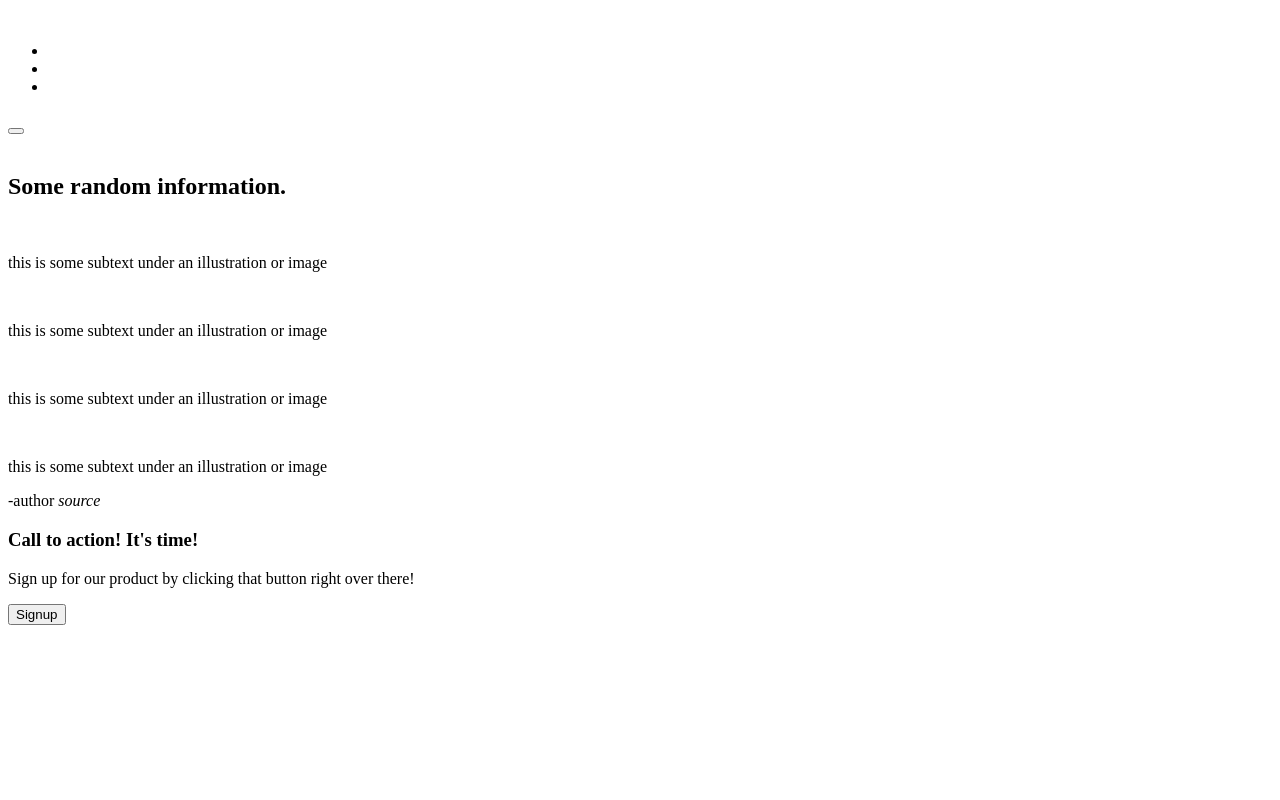
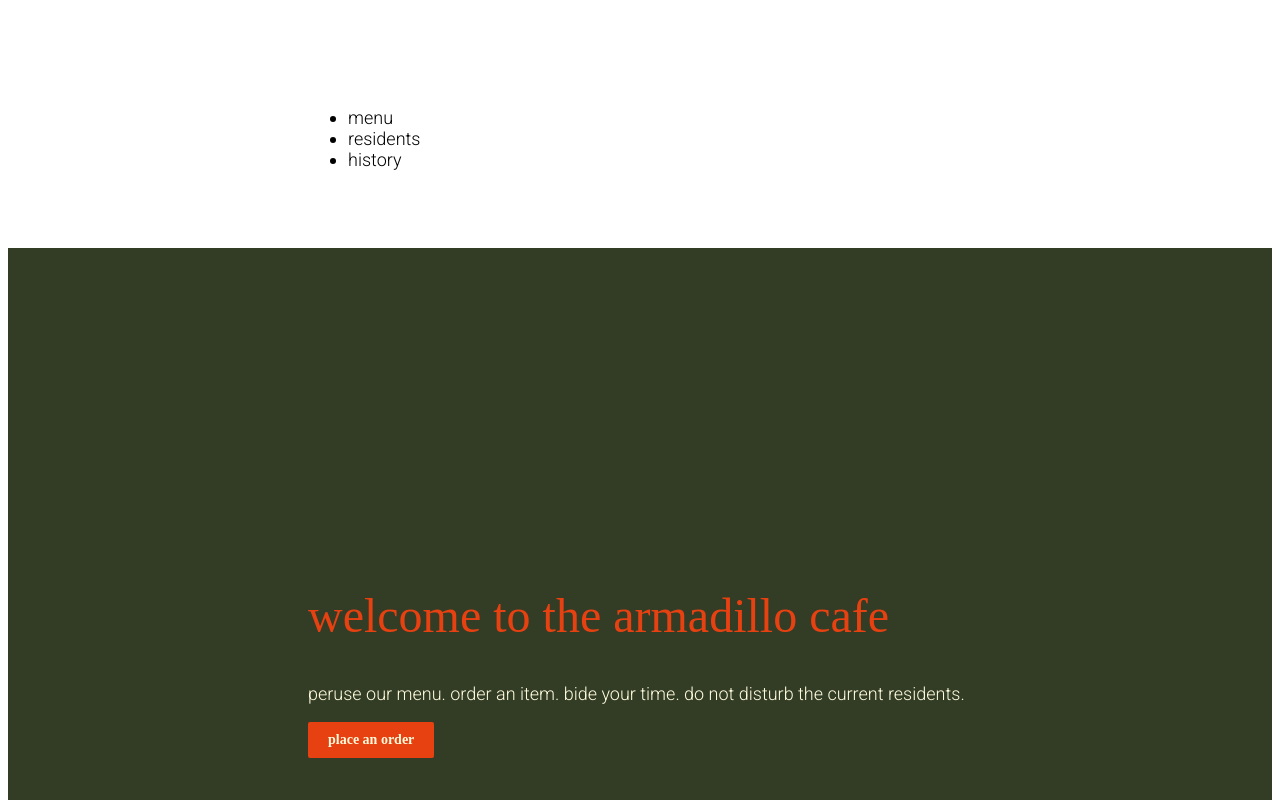
Before and after one commit to seaarmadillo/odin-landing-page, a plain HTML site: page index.html in a window 1280 px wide. Shown: the top 800 px of the page. Drawn offline with Linux system fonts and the light colour scheme; a web font is replaced by a local one.

Commit message:
Add background colors, font color, custom heading and custom body fonts.
adjust section padding-left to 300px
adjust section margin-left to 0px

```diff
--- a/index.html
+++ b/index.html
@@ -5,74 +5,89 @@
     <meta charset="UTF-8">
     <title>landing page</title>
     <link rel="stylesheet" href="styles.css">
+
+    <link rel="stylesheet" href="https://use.typekit.net/qvy6rgh.css">
+
+    <link rel="preconnect" href="https://fonts.googleapis.com">
+    <link rel="preconnect" href="https://fonts.gstatic.com" crossorigin>
+    <link href="https://fonts.googleapis.com/css2?family=Roboto:ital,wght@0,100..900;1,100..900&display=swap" rel="stylesheet">
 </head>
 
 <!--header/nav-->
 
-<header>
-    <container>
+<section>
+
+    <header>
+
         <div>
             <img>
         </div>
         <nav>
             <ul class="nav-list">
-                <li></li>
-                <li></li>
-                <li></li>
+                <li>menu</li>
+                <li>residents</li>
+                <li>history</li>
             </ul>
         </nav>
-    </container>
-</header>
+
+    </header>
+
+</section>
+
 
 <!--hero section-->
 
-<hero>
+<section class="hero-section">
     <div>
         <h1>
-
+            welcome to the armadillo cafe
         </h1>
-        <p>
-
+        <p class="darktheme">
+              peruse our menu. order an item. bide your time. do not disturb the current residents.
         </p>
         <button>
-
+            place an order
         </button>
     </div>
     <div>
         <img>
     </div>
-</hero>
+</section>
 
 <!--time for flex box!-->
 
 <section>
     <div>
         <h2>
-            Some random information.
+            local favorites
         </h2>
         <div>
             <article>
-                <img>
+                <img src="images/placeholder.png">
+                <h4>croissant of destiny</h4>
                 <p>
-                    this is some subtext under an illustration or image
+
                 </p>
             </article>
             <article>
-                <img>
+                <img src="images/placeholder.png">
+                <h4>beans of change</h4>
                 <p>
-                    this is some subtext under an illustration or image
+
                 </p>
             </article>
             <article>
-                <img>
+                <img src="images/placeholder.png">
+                <h4>yesterday's tears</h4>
                 <p>
-                    this is some subtext under an illustration or image
+                    a *sparkling* beverage
                 </p>
             </article>
             <article>
-                <img>
+                <img src="images/placeholder.png">
+                <h4>guava and cheese empanada</h4>
                 <p>
-                    this is some subtext under an illustration or image
+                    owner's signature recipe
                 </p>
             </article>
 
@@ -95,20 +110,21 @@
 
 <!--CTA!-->
 
-<section>
+<section class="cta">
     <div>
-        <h3>
-            Call to action! It's time!
+        <h3 class="darktheme">
+            support your local armadillo
         </h3>
-        <p>Sign up for our product by clicking that button right over there!</p>
-        <button>Signup</button>
+        <p class="darktheme">Sign up for our product by clicking that button right over there!</p>
+        <button class="altbutton">place an order</button>
     </div>
 </section>
 
-<section>
+<!--Footer-->
+<footer>
     <div>
-        <p>
-
+        <p class="darktheme">
+            this is the footer
         </p>
     </div>
-</section><!--Footer-->
+</footer>
--- a/styles.css
+++ b/styles.css
@@ -5,34 +5,78 @@
 /* general styling */
 
 body {
+    font-family: Roboto;
+    font-size: 18px;
+    font-weight: 300;
 
 }
 
 h1 {
+    font-family: Portofino;
+    font-size: 48px;
+    font-weight: 400;
+    color:rgb(231, 65, 17);
 
 }
 
 h2 {
+    font-family: Portofino;
+    font-size: 32px;
+    font-weight: 400;
+    color:rgb(231, 65, 17);
 
 }
 
 h3 {
+    font-family: Portofino;
+    font-size: 24px;
+    font-weight: 400;
+    color:rgb(231, 65, 17);
+
 
 }
 
+h4{
+    font-family: Portofino;
+    font-size: 16px;
+    font-weight: 400;
+    color:rgb(231, 65, 17);
+}
+
 p {
+    font-family: Roboto;
+    font-size: 18px;
+    font-weight: 300;
+    color:rgb(24, 32, 21);
 
 }
 
 background-color {
+    color: rgb(255, 252, 221);
+}
 
-}
 
 img{
 
 }
 
 button{
+    font-family: Portofino;
+    font-size: 14px;
+    font-weight: 700;
+    color: rgb(255, 252, 221);
+
+    background-color: rgb(231, 65, 17);
+
+    padding-top: 10px;
+    padding-bottom: 10px;
+    padding-left: 20px;
+    padding-right: 20px;
+
+    border-style: hidden;
+    border-radius: 2px;
+
+
 
 }
 
@@ -40,12 +84,54 @@ article{
 
 }
 
+section {
 
+    padding-top: 60px;
+    padding-bottom: 60px;
+    padding-left: 300px;
+    padding-right: auto;
+
+    margin: 0px;
+
+
+
+
+}
+
+footer{
+    font-size: 14px;
+    color: rgb(255, 252, 221);
+
+    background-color: rgb(24, 32, 21);
+
+    padding-top: 60px;
+    padding-bottom: 60px;
+    padding-left: 300px;
+    padding-right: auto;
+}
 
 /* section classes */
 
 .hero-section{
+    color: rgb(255, 252, 221);
+    background-color: rgb(51, 61, 38);
+    padding: 300px;
 
+
+}
+
+.cta{
+
+    font-size: 16px;
+    font-weight: 700;
+    color: rgb(255, 252, 221);
+
+    background-color: rgb(231, 65, 17);
+
+    padding-top: 60px;
+    padding-bottom: 60px;
+    padding-left: 300px;
+    padding-right: auto;
 }
 
 
@@ -87,3 +173,18 @@ article{
 .blockquote {
 
 }
+
+.darktheme{
+
+    color:rgb(255, 252, 221)
+
+
+}
+
+.altbutton{
+    color: rgb(255, 252, 221);
+    background-color: rgb(24, 32, 21);
+
+    border-style: hidden;
+    border-radius: 2px;
+}
```
